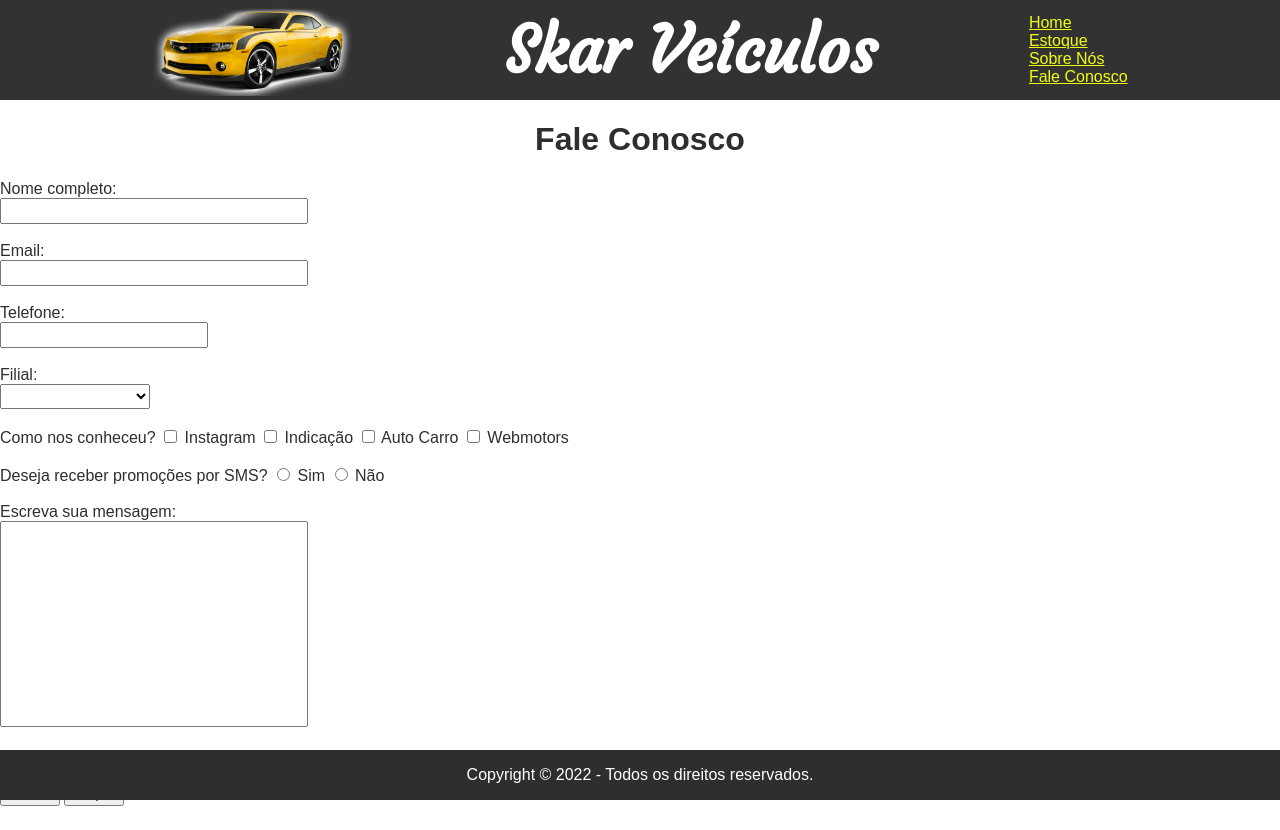
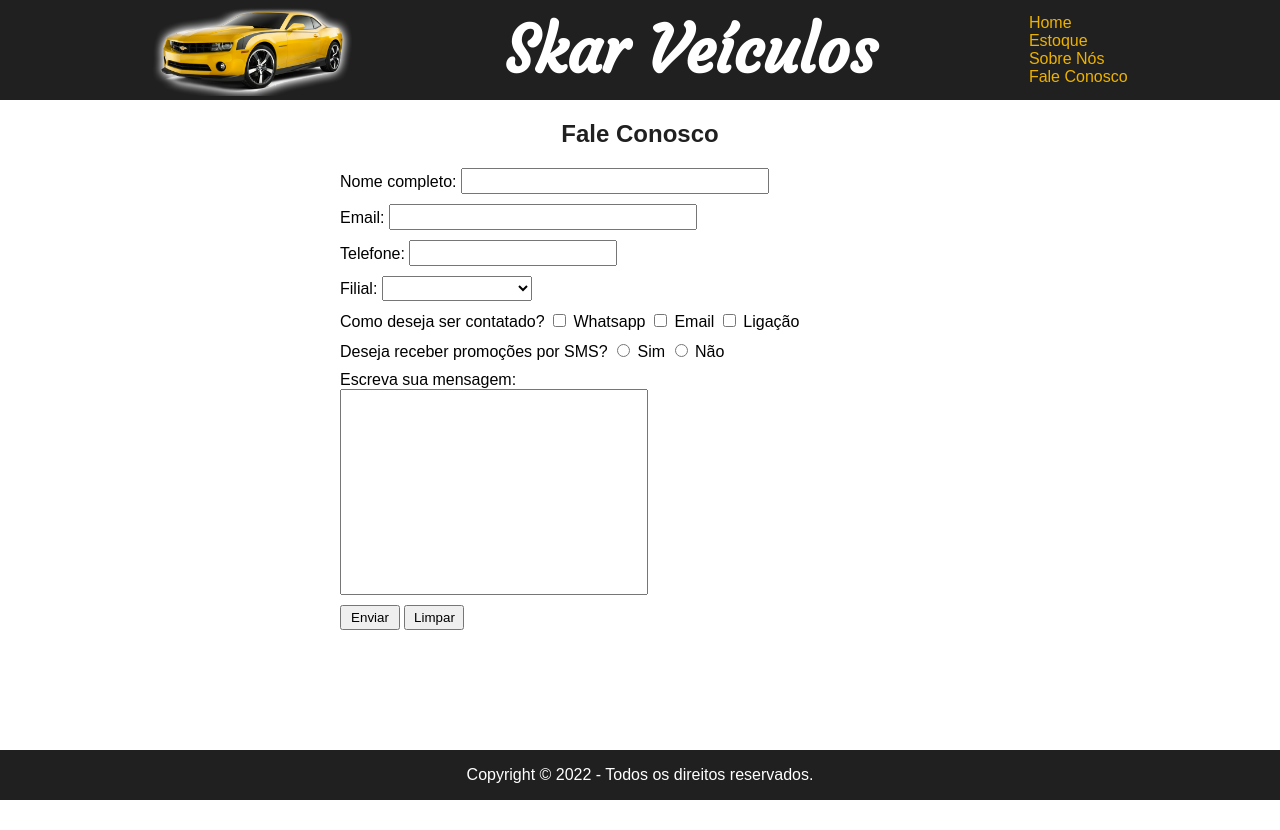
Before and after one commit to leticiatritter/trabalho-final-web, a plain HTML site: page contato.html in a window 1280 px wide. Before the commit the page ends 806 px from the top, so only its background shows below. Drawn offline with Linux system fonts and the light colour scheme.

Commit message:
finalizando

```diff
--- a/contato.html
+++ b/contato.html
@@ -21,16 +21,23 @@
         </dl>
     </div>
     <!--Body-->
-    <div id="body">
-        <h1>Fale Conosco</h1>
-        <form class="form">
-            <label>Nome completo: </label><br>
-            <input type="text" name="nome" style="height: 20px; width: 300px; font-size: 15px"><br><br>
-            <label>Email: </label><br>
-            <input type="email" name="email" style="height: 20px; width: 300px; font-size: 15px"><br><br>
-            <label>Telefone: </label><br>
-            <input type="tel" name="telefone" style="height: 20px; width: 200px; font-size: 15px"><br><br>
-            <label>Filial: </label><br>
+    <article id="body">
+        <h1 style="color: #202020;">Fale Conosco</h1>
+        <form class="formulario">
+            <div class="form-name">
+                <label>Nome completo: </label>
+                <input type="text" name="nome" style="height: 20px; width: 300px; font-size: 15px">
+            </div>
+            <div class="form-email">
+                <label>Email: </label>
+                <input type="email" name="email" style="height: 20px; width: 300px; font-size: 15px">
+            </div>
+            <div class="form-phone">
+                <label>Telefone: </label>
+                <input type="tel" name="telefone" style="height: 20px; width: 200px; font-size: 15px">
+            </div>
+            <div class="form-filial">
+                <label>Filial: </label>
                 <select name="filial" style="height: 25px; width: 150px; font-size: 15px">
                     <option selected disabled value=""></option>
                     <option>Cachoeirinha</option>
@@ -38,33 +45,37 @@
                     <option>Gravataí</option>
                     <option>Novo Hamburgo</option>
                     <option>Porto Alegre</option>
-            </select><br><br>
+                </select>
+            </div>
             <!--Checkbox-->
-            <label>Como nos conheceu? </label>
-            <input type="checkbox" name="conh1"> Instagram
-            <input type="checkbox" name="conh2"> Indicação
-            <input type="checkbox" name="conh3"> Auto Carro
-            <input type="checkbox" name="conh4"> Webmotors
-            <br /><br />
-            <!--Radio-->
+            <div class="form-refer">
+                <label>Como deseja ser contatado? </label>
+                <input type="checkbox" name="retorn"> Whatsapp
+                <input type="checkbox" name="retorn2"> Email
+                <input type="checkbox" name="retorn3"> Ligação
+            </div>
+            <div class="form-offers">
                 <label>Deseja receber promoções por SMS?</label>
                 <input type="radio" id="sim" name="proms" value="proms">
                 <label for="proms">Sim</label>
                 <input type="radio" id="nao" name="promn" value="promn">
-            <label for="promn">Não</label><br><br>
+                <label for="promn">Não</label>
+            </div>
+            <!--Radio-->
+            <div class="form-message">
                 <label>Escreva sua mensagem: </label><br />
-            <input type="text" name="nome" style="height: 200px; width: 300px; font-size: 15px"><br><br>
-            <br /><br />
+            <input type="text" name="nome" style="height: 200px; width: 300px; font-size: 15px">
+            </div>
+            <div class="form-actions">
                 <input type="submit" value="Enviar" style="width:60px;height:25px;">
                 <input type="reset" value="Limpar" style="width:60px;height:25px;">
+            </div>
         </form>
-    </div>
+    </article>
     <!--Footer-->
     <div id="footer">
         <p>Copyright &copy; 2022 - Todos os direitos reservados.</p>
     </div>
-
-
 </body>
 
 </html>
--- a/main.css
+++ b/main.css
@@ -1,30 +1,18 @@
-@import url('https://fonts.googleapis.com/css2?family=Courgette&display=swap');
+/* IMPORTS */
+@import url("https://fonts.googleapis.com/css2?family=Courgette&display=swap");
+
+/* ALL */
 body {
   margin: 0;
   padding: 0;
+  display: flex;
+  flex-direction: column;
+  min-height: 100vh;
 }
 
-/* unvisited link */
-a:link {
-    color: rgb(239, 255, 13);
-  }
-  /* visited link */
-  a:visited {
-    color: rgb(255, 230, 0);
-  }
-  /* mouse over link */
-  a:hover {
-    color: rgb(243, 97, 12);
-  }
-  /* selected link */
-  a:active {
-    color: rgb(228, 253, 1);
-  }
-
-
-/*header*/
+/* HEADER */
 #header {
-    background-color: #333232;
+  background-color: #202020;
   display: flex;
   height: 100px;
   flex-direction: row;
@@ -39,7 +27,7 @@ a:link {
 
 .titulo {
   color: #fff;
-    font-family: 'Courgette', cursive;
+  font-family: "Courgette", cursive;
   font-size: 5vw;
 }
 
@@ -48,21 +36,45 @@ a:link {
   font-family: Arial, Helvetica, sans-serif;
 }
 
+.menu a {
+  text-decoration: none;
+}
 
-/*body*/
+.falevend a {
+  text-decoration: none;
+}
 
+a:link {
+  color: #edb200;
+}
+
+a:visited {
+  color: #edb200ab;
+}
+
+a:hover {
+  color: #ee8916;
+}
+
+a:active {
+  color: #dfee14;
+}
+
+.menu {
+    list-style: none;
+  }
+
+/* BODY */
 #body {
-    color: #2f2e2e;
+  width: 100%;
   font-family: Arial, Helvetica, sans-serif;
-    width: 100%;
-    position: relative;
+  margin-bottom: 100px;
 }
+
 
 #body h1 {
   text-align: center;
-    letter-spacing: 0,4cm;
 }
-
 
 .home-content {
   margin: 0 auto;
@@ -71,22 +83,39 @@ a:link {
   max-width: 400px;
 }
 
-/* #formulario {
-    margin-left: 25%;
-    font-family: Arial, Helvetica, sans-serif
-} */
+.falevend {
+  margin-top: 50px;
+}
+
+.formulario {
+  max-width: 600px;
+  display: block;
+  margin: 0 auto;
+  font-family: Arial, Helvetica, sans-serif;
+  margin-bottom: 100px;
+}
+
+.formulario div {
+  margin: 10px 0;
+}
 
 #sobrenos {
-    margin-left: 20%;
-    margin-right: 20%;
-    font-family: Arial, Helvetica, sans-serif
+  margin-left: 25%;
+  margin-right: 25%;
+  font-family: Arial, Helvetica, sans-serif;
+}
+
+table {
+  border-collapse: collapse;
+  width: 100%;
+  max-width: 500px;
+  margin: 0 auto;
 }
 
 #tabela {
-    border-collapse: collapse;
-    font-size: 16pt;
-    margin-left: 20%;
-    margin-right: 20%;
+  margin-bottom: 100px;
+  width: 100%;
+  font-family: Arial, Helvetica, sans-serif;
 }
 
 .tr1 {
@@ -101,19 +130,20 @@ a:link {
 
 .dados {
   background-color: white;
-    border: 1px solid black;
+  border: 2px solid black;
+  padding: 5px 10px;
 }
 
-
-/*footer*/
-
+/* FOOTER*/
 #footer {
-    background-color: #2f2e2e;
+  background-color: #202020;
   color: #fff;
   font-family: Arial, Helvetica, sans-serif;
   height: 50px;
+  width: 100%;
+  clear: both;
+  position: fixed;
+  display: flex;
+  justify-content: center;
   bottom: 0;
-    position: absolute;
-    width: 100%;
-    text-align: center;
 }
```
Also changed, not shown: index.html (+19 -17 lines), produtos.html (+3 -3 lines), sobre-nos.html (+4 -6 lines). Lines whose indentation alone changed are shown as unchanged.
